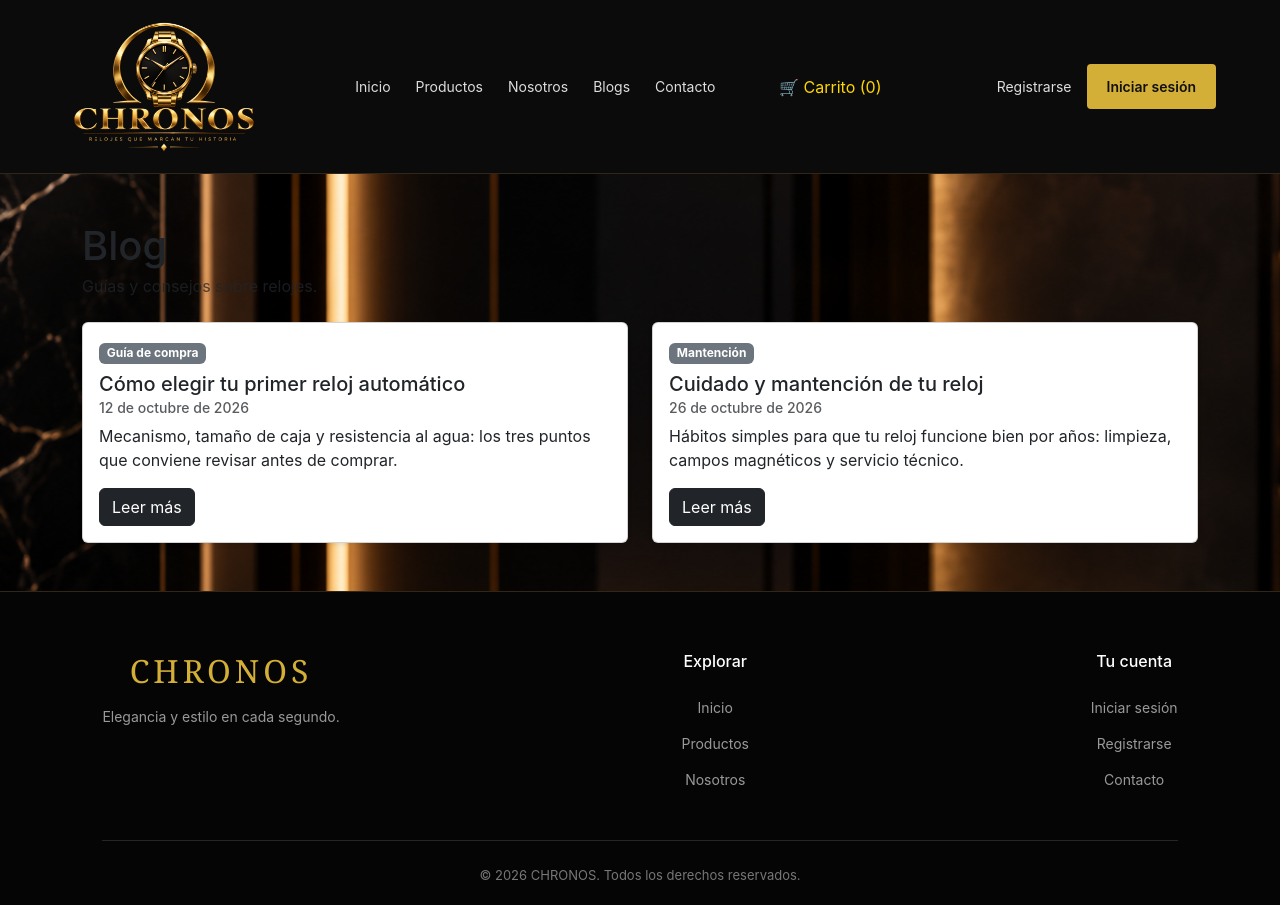
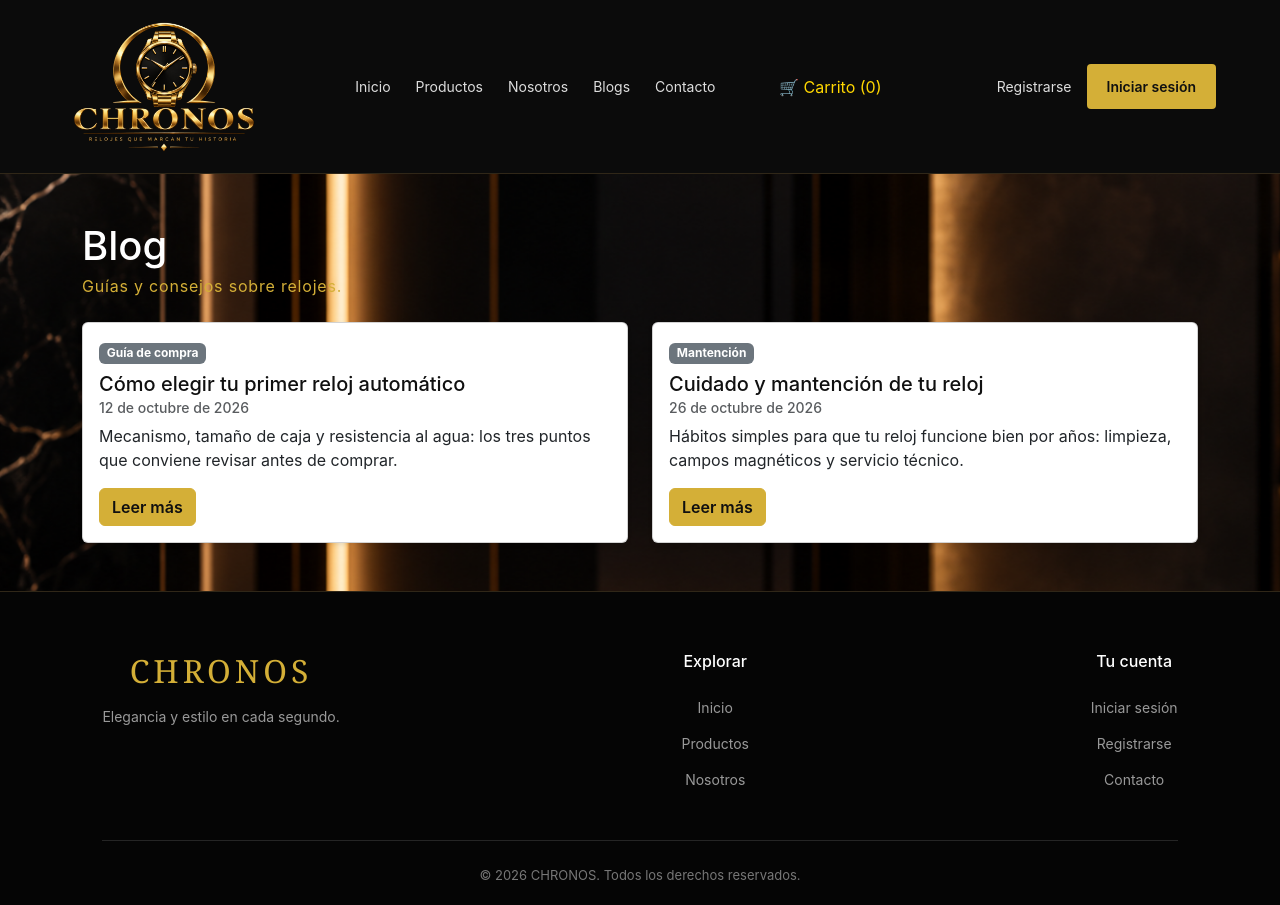
Before and after one commit to JoseRojasGH/Chronos, a React (Create React App) app: page /blogs in a window 1280 px wide. Built offline with nearby package versions, Linux system fonts and the light colour scheme.

Commit message:
Ajusta estilos de Contacto y Blogs y actualiza package-lock

```diff
--- a/src/Pages/Blog1.js
+++ b/src/Pages/Blog1.js
@@ -1,19 +1,21 @@
 import React from 'react';
 import { Link } from 'react-router-dom';
-import { Badge, Col, Container, Row } from 'react-bootstrap';
+import { Badge, Card, Col, Container, Row } from 'react-bootstrap';
 import Navbar from '../components/Navbar';
 import Footer from '../components/Footer';
+import '../css/contacto-blogs.css';
 
 function Blog1() {
   return (
     <>
       <Navbar />
-      <Container as="main" className="py-4 py-md-5">
+      <Container as="main" className="pagina-chronos py-4 py-md-5">
         <Row className="justify-content-center">
           {/* Responsivo: ancho completo en celular, columna centrada en pantallas grandes */}
           <Col xs={12} md={10} lg={8}>
-            <Link to="/blogs">&larr; Volver al blog</Link>
-            <article className="mt-3">
+            <Link to="/blogs" className="enlace-volver">&larr; Volver al blog</Link>
+            <Card as="article" className="mt-3 shadow-sm">
+              <Card.Body className="p-4">
                 <Badge bg="secondary" className="mb-2">Guía de compra</Badge>
                 <h1 className="fs-2">Cómo elegir tu primer reloj automático</h1>
                 <p className="text-muted">Equipo Chronos · 12 de octubre de 2026</p>
@@ -36,7 +38,8 @@ function Blog1() {
                   Por último, revisa la resistencia al agua. 30 metros solo protege de salpicaduras;
                   para nadar busca al menos 100 metros y corona a rosca.
                 </p>
-            </article>
+              </Card.Body>
+            </Card>
           </Col>
         </Row>
       </Container>
--- a/src/Pages/Blog2.js
+++ b/src/Pages/Blog2.js
@@ -1,19 +1,21 @@
 import React from 'react';
 import { Link } from 'react-router-dom';
-import { Badge, Col, Container, Row } from 'react-bootstrap';
+import { Badge, Card, Col, Container, Row } from 'react-bootstrap';
 import Navbar from '../components/Navbar';
 import Footer from '../components/Footer';
+import '../css/contacto-blogs.css';
 
 function Blog2() {
   return (
     <>
       <Navbar />
-      <Container as="main" className="py-4 py-md-5">
+      <Container as="main" className="pagina-chronos py-4 py-md-5">
         <Row className="justify-content-center">
           {/* Responsivo: ancho completo en celular, columna centrada en pantallas grandes */}
           <Col xs={12} md={10} lg={8}>
-            <Link to="/blogs">&larr; Volver al blog</Link>
-            <article className="mt-3">
+            <Link to="/blogs" className="enlace-volver">&larr; Volver al blog</Link>
+            <Card as="article" className="mt-3 shadow-sm">
+              <Card.Body className="p-4">
                 <Badge bg="secondary" className="mb-2">Mantención</Badge>
                 <h1 className="fs-2">Cuidado y mantención de tu reloj</h1>
                 <p className="text-muted">Equipo Chronos · 26 de octubre de 2026</p>
@@ -35,7 +37,8 @@ function Blog2() {
                   lubricación y cambio de empaques. Si notas que pierde precisión o que la reserva de
                   marcha dura menos, adelanta la revisión.
                 </p>
-            </article>
+              </Card.Body>
+            </Card>
           </Col>
         </Row>
       </Container>
--- a/src/Pages/Blogs.js
+++ b/src/Pages/Blogs.js
@@ -3,6 +3,7 @@ import { Link } from 'react-router-dom';
 import { Badge, Card, Col, Container, Row } from 'react-bootstrap';
 import Navbar from '../components/Navbar';
 import Footer from '../components/Footer';
+import '../css/contacto-blogs.css';
 
 // Lista de artículos. Cada uno enlaza a su página (/blog1, /blog2) definida en App.js.
 const BLOGS = [
@@ -28,9 +29,9 @@ function Blogs() {
   return (
     <>
       <Navbar />
-      <Container as="main" className="py-4 py-md-5">
-        <h1 className="mb-1">Blog</h1>
-        <p className="text-muted mb-4">Guías y consejos sobre relojes.</p>
+      <Container as="main" className="pagina-chronos py-4 py-md-5">
+        <h1 className="titulo-pagina mb-1">Blog</h1>
+        <p className="subtitulo-pagina mb-4">Guías y consejos sobre relojes.</p>
 
         {/* Responsivo: 1 tarjeta por fila en celular (xs), 2 por fila desde tablet (md) */}
         <Row xs={1} md={2} className="g-4">
@@ -45,7 +46,7 @@ function Blogs() {
                   <Card.Subtitle className="mb-2 text-muted small">{blog.fecha}</Card.Subtitle>
                   <Card.Text>{blog.resumen}</Card.Text>
                   {/* mt-auto deja el botón abajo aunque los textos midan distinto */}
-                  <Link to={blog.ruta} className="btn btn-dark mt-auto align-self-start">
+                  <Link to={blog.ruta} className="btn btn-chronos mt-auto align-self-start">
                     Leer más
                   </Link>
                 </Card.Body>
--- a/src/Pages/Contacto.js
+++ b/src/Pages/Contacto.js
@@ -3,6 +3,7 @@ import { useForm } from 'react-hook-form';
 import { Alert, Button, Card, Col, Container, Form, Row } from 'react-bootstrap';
 import Navbar from '../components/Navbar';
 import Footer from '../components/Footer';
+import '../css/contacto-blogs.css';
 
 // Misma regla de correo que src/utils/validacionesUsuario.js (registro de usuarios).
 const REGEX_CORREO = /^[^\s@]+@[^\s@]+\.[^\s@]{2,}$/;
@@ -37,7 +38,7 @@ function Contacto() {
   return (
     <>
       <Navbar />
-      <Container as="main" className="py-4 py-md-5">
+      <Container as="main" className="pagina-chronos py-4 py-md-5">
         <Row className="justify-content-center">
           {/* Ancho completo en celular, más angosto en pantallas grandes */}
           <Col xs={12} md={8} lg={6}>
@@ -105,7 +106,7 @@ function Contacto() {
 
                   {/* d-grid: botón a todo el ancho en celular; d-sm-block: tamaño normal desde 576px */}
                   <div className="d-grid d-sm-block">
-                    <Button type="submit" variant="dark" disabled={isSubmitting}>
+                    <Button type="submit" className="btn-chronos" disabled={isSubmitting}>
                       Enviar mensaje
                     </Button>
                   </div>
--- /dev/null
+++ b/src/css/contacto-blogs.css
@@ -0,0 +1,73 @@
+/* Estilos de Contacto y Blog.
+   Todo va dentro de .pagina-chronos para no afectar a otras páginas.
+   También corrige reglas globales de productos.css (input, button, form, h2)
+   que se aplican a toda la app. */
+
+.pagina-chronos {
+  color: #f5f5f5;
+}
+
+/* Títulos y textos que van directo sobre el fondo oscuro */
+.pagina-chronos .titulo-pagina {
+  color: #ffffff;
+}
+
+.pagina-chronos .subtitulo-pagina {
+  color: #d4af37;
+  letter-spacing: 0.05em;
+}
+
+.pagina-chronos .enlace-volver {
+  color: #d4af37;
+  text-decoration: none;
+}
+
+.pagina-chronos .enlace-volver:hover {
+  color: #f0ce65;
+}
+
+/* Tarjetas: fondo blanco y texto oscuro para que se lea sobre la imagen */
+.pagina-chronos .card {
+  color: #212529;
+}
+
+.pagina-chronos .card h1,
+.pagina-chronos .card h2 {
+  color: #101010;
+}
+
+/* Botón dorado, igual que "Iniciar sesión" de la barra de navegación */
+.pagina-chronos .btn-chronos {
+  background-color: #d4af37;
+  border-color: #d4af37;
+  color: #101010;
+  font-weight: 600;
+}
+
+.pagina-chronos .btn-chronos:hover,
+.pagina-chronos .btn-chronos:focus {
+  background-color: #f0ce65;
+  border-color: #f0ce65;
+  color: #101010;
+}
+
+/* Deshace reglas globales de productos.css dentro de estas páginas */
+.pagina-chronos form {
+  background-color: transparent;
+  padding: 0;
+}
+
+.pagina-chronos input.form-control {
+  width: 100%;
+  height: auto;
+}
+
+.pagina-chronos .btn {
+  width: auto;
+  height: auto;
+}
+
+.pagina-chronos .btn-close {
+  width: 1em;
+  height: 1em;
+}
```
Also changed, not shown: 1 other file (tests, documents, lock files or other folders). Lines whose indentation alone changed are shown as unchanged.
